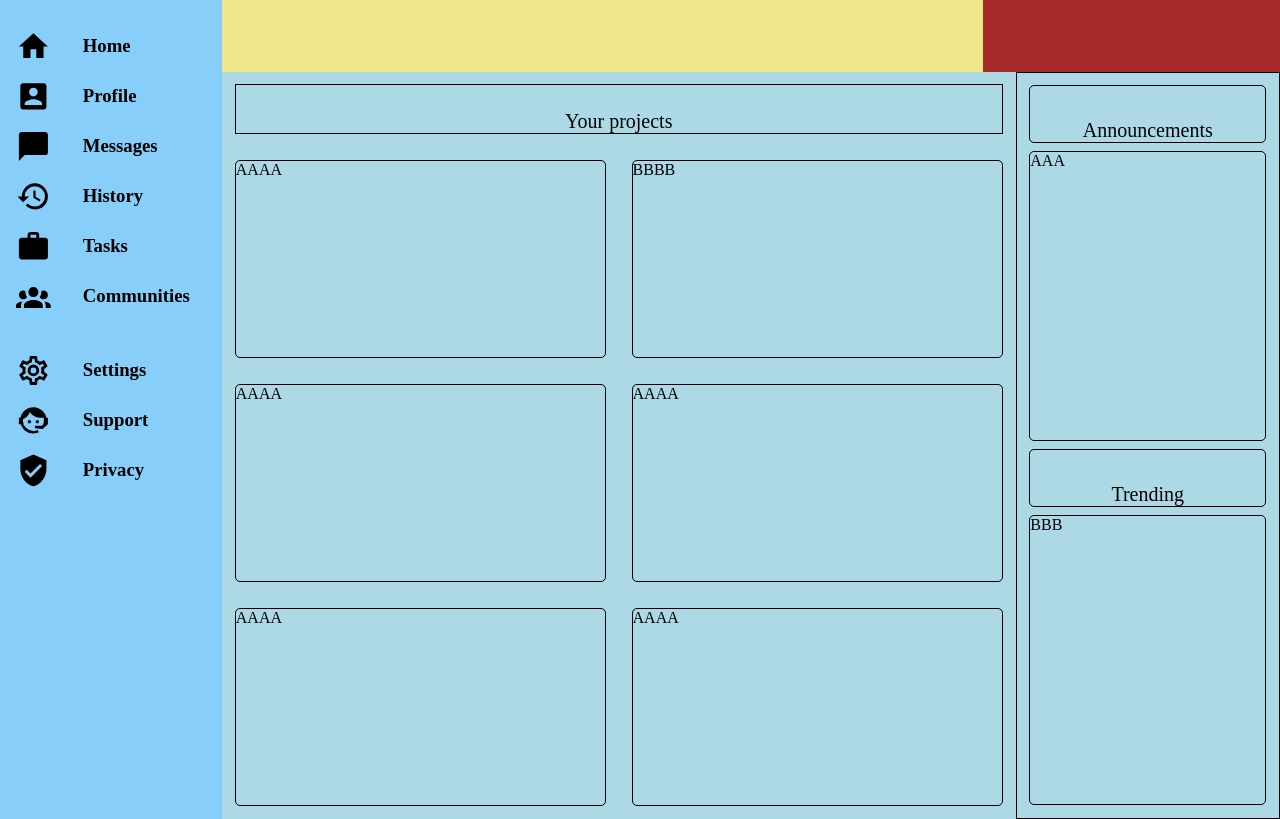
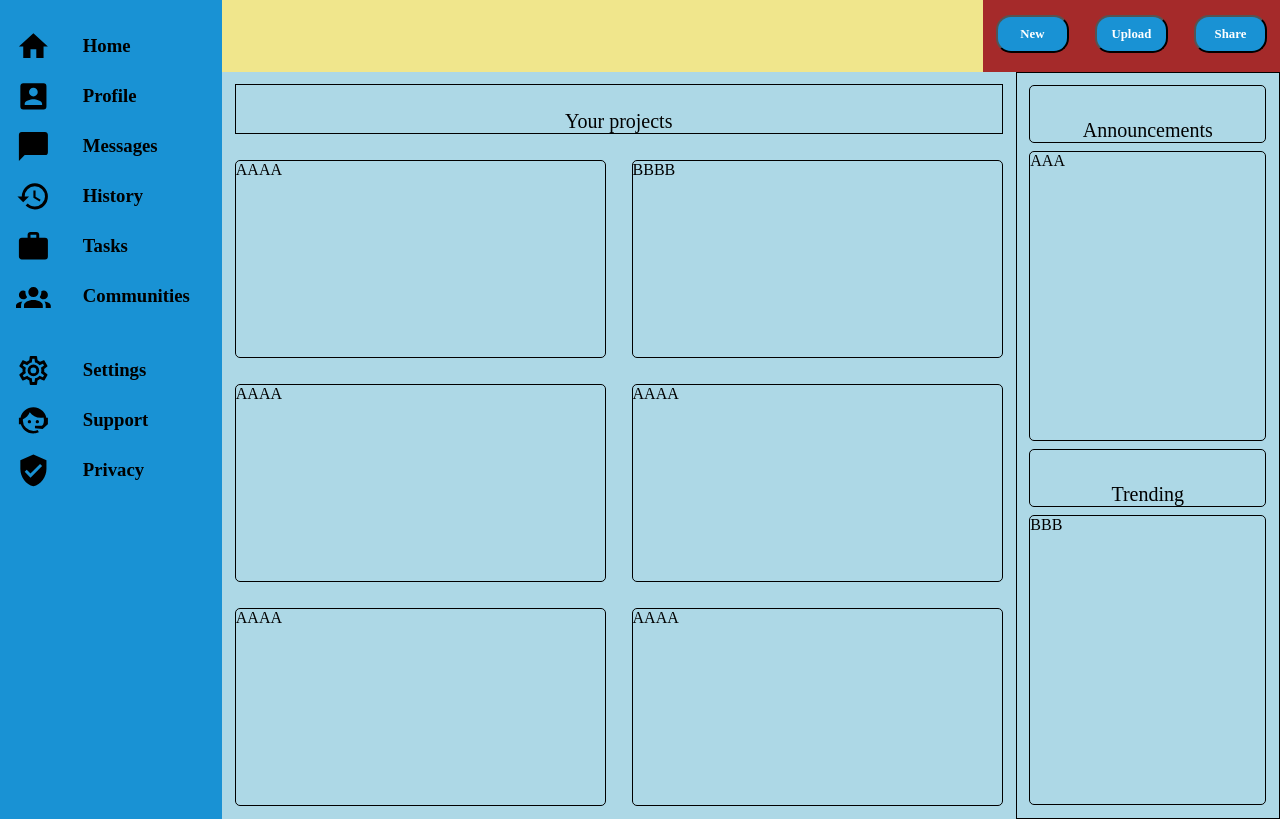
Before and after one commit to Djotajo/admin-dashboard, a plain HTML site: page index.html in a window 1280 px wide. Shown: the part 78-897 px from the top of the page. Drawn offline with Linux system fonts and the light colour scheme.

Commit message:
Add and position add_content buttons

```diff
--- a/index.html
+++ b/index.html
@@ -45,7 +45,11 @@
             </div>
             <div class="notifications"></div>
             <div class="hello"></div>
-            <div class="add_content"></div>
+            <div class="add_content">
+                <button>New</button>
+                <button>Upload</button>
+                <button>Share</button>
+            </div>
 
         </div>
         <div class="content">
--- a/styles.css
+++ b/styles.css
@@ -3,10 +3,11 @@ body {
     grid-template-columns: 1fr 5fr;
     height: 100vh;
     width: 100vw;
+    font-family: 'Times New Roman', Times, serif;
 }
 
 .sidebar {
-    background-color: lightskyblue;
+    background-color: #1992d4;
     display: grid;
     grid-template-rows: 1fr 4fr 2fr 4fr;
     row-gap: 3vh;
@@ -91,6 +92,23 @@ h3 {
 
 .add_content {
     background-color: brown;
+    display: grid;
+    align-content: center;
+    justify-content: center;
+    gap: 2vw;
+    grid-template-columns: 1fr 1fr 1fr;
+    padding: 1vw;
+}
+
+.add_content button {
+    padding: 10px;
+    border-radius: 15px;
+    font-size: 1vw;
+    font-family: inherit;
+    font-weight: bold;
+    background-color: #1992d4;
+    color: white;
+    min-width: 5vw;
 }
 
 .search input {
```
